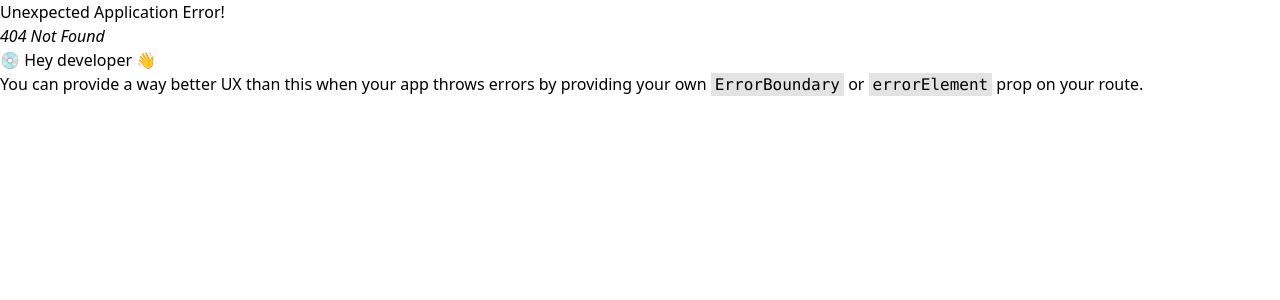
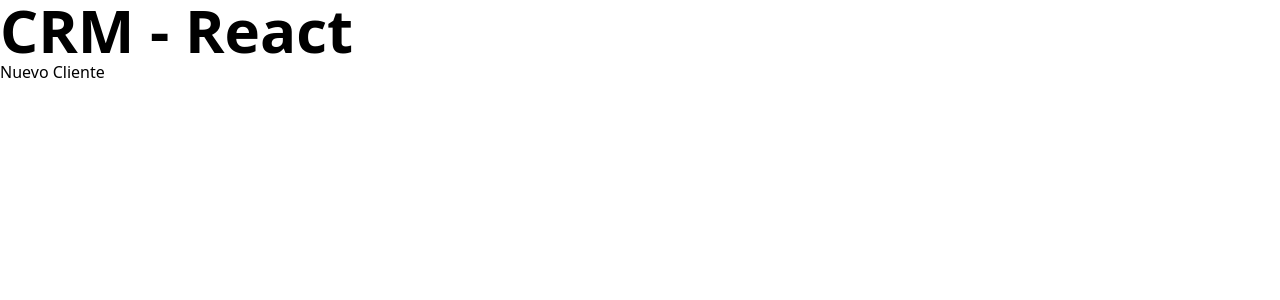
Before and after one commit to Juan8516/crm-react, a React (Vite) app: page /clientes/nuevo in a window 1280 px wide. Before the commit this address had no page. Shown: the top 300 px of the page. Built offline with nearby package versions, Linux system fonts and the light colour scheme.

Commit message:
Creacion componentes para reutilizar en ventanas de la aplicacion

```diff
--- /dev/null
+++ b/src/components/Layout.jsx
@@ -0,0 +1,13 @@
+import React from 'react'
+import { Outlet } from 'react-router-dom'
+
+function Layout() {
+  return (
+    <div>
+      <h1 className='text-6xl font-bold'>CRM - React</h1>
+      <Outlet />
+    </div>
+  )
+}
+
+export default Layout
--- a/src/main.jsx
+++ b/src/main.jsx
@@ -2,17 +2,25 @@
 import ReactDOM from 'react-dom/client'
 import './index.css'
 import { createBrowserRouter, RouterProvider} from 'react-router-dom'
+import Layout from './components/Layout'
+import NuevoCliente from './pages/NuevoCliente'
+import Index from './pages/Index'
 
 const router = createBrowserRouter([
   {
     path: '/',
-    element: <h1>Inicio</h1>
+    element: <Layout />,
+    children: [
+      {
+          index: true,
+          element: <Index />
+      },
+      {
+        path: '/clientes/nuevo',
+        element: <NuevoCliente />
+      }
+    ]
   },
-  {
-    path: '/nosotros',
-    element: <h1>Nosotros</h1>
-  }
-
 ])
 
 ReactDOM.createRoot(document.getElementById('root')).render(
--- /dev/null
+++ b/src/pages/Index.jsx
@@ -0,0 +1,11 @@
+import React from 'react'
+
+function Index() {
+  return (
+    <div>
+      <h1>Inicio</h1>
+    </div>
+  )
+}
+
+export default Index
--- /dev/null
+++ b/src/pages/NuevoCliente.jsx
@@ -0,0 +1,11 @@
+import React from 'react'
+
+function NuevoCliente() {
+  return (
+    <div>
+      <h1>Nuevo Cliente</h1>
+    </div>
+  )
+}
+
+export default NuevoCliente
```
